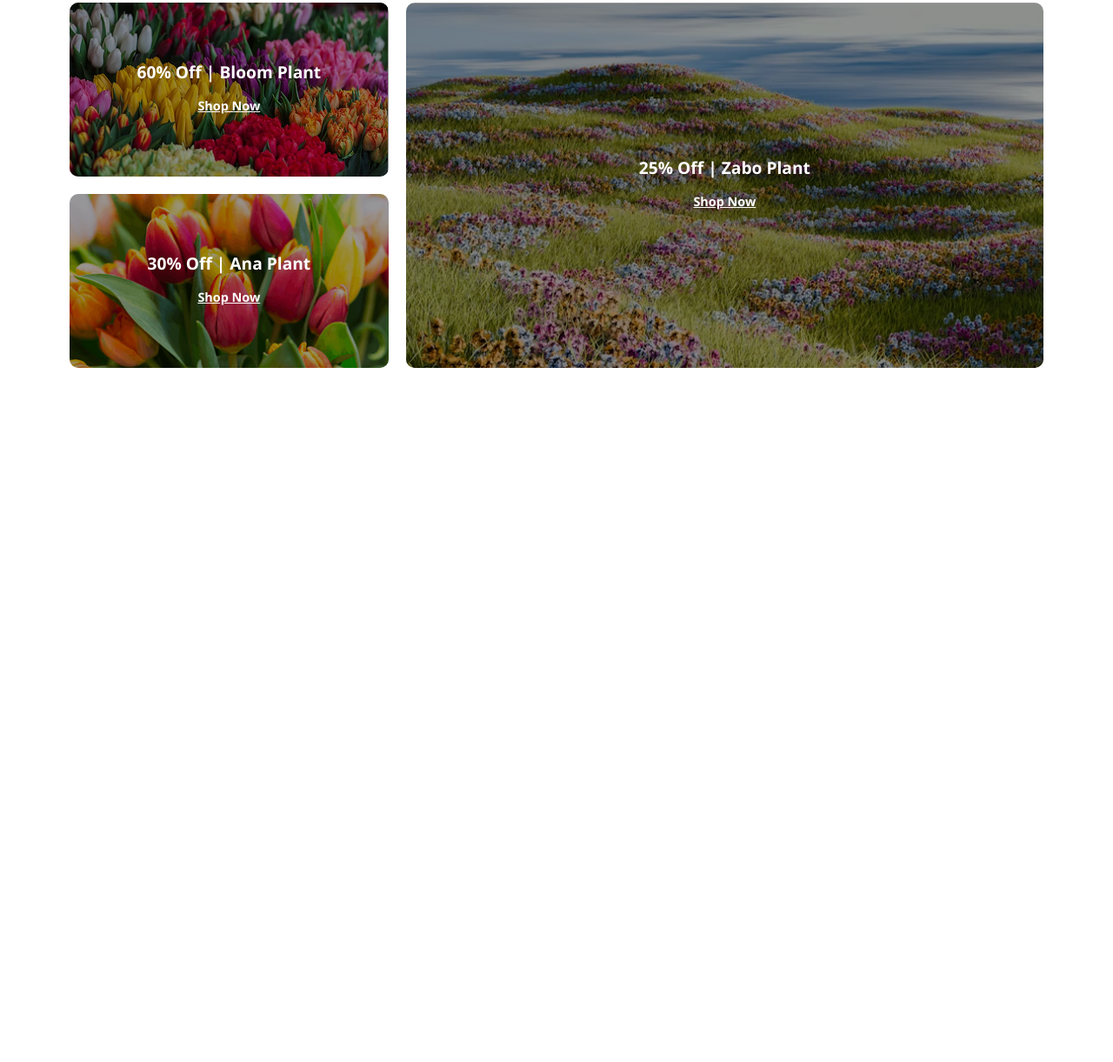
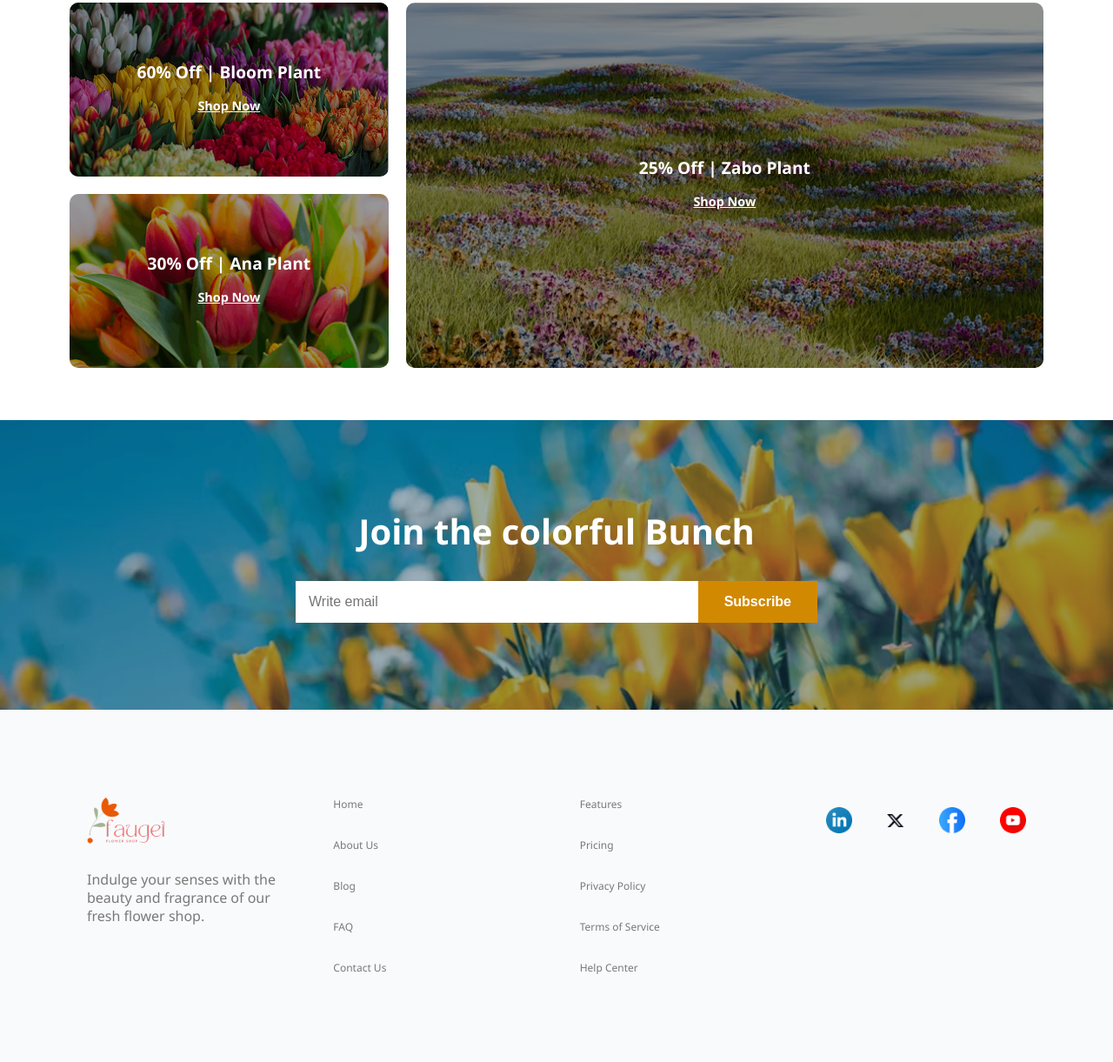
Before and after one commit to SanzidaKona/konaaa-github-repo, a plain HTML site: page index.html in a window 1280 px wide. Shown: the part 2557-3778 px from the top of the page at 87% size. Before the commit the page ends 3040 px from the top, so only its background shows below. Drawn offline with Linux system fonts and the light colour scheme.

Commit message:
add subscribe and footar section

```diff
--- a/index.html
+++ b/index.html
@@ -438,6 +438,150 @@
         min-height: 200px;
       }
     }
+  .subscribe-section {
+      position: relative;
+      text-align: center;
+      color: white;
+    }
+    .subscribe-section img.bg-image {
+      width: 100%;
+      height: 100%;
+      object-fit: cover;
+      position: absolute;
+      top: 0;
+      left: 0;
+      z-index: -1;
+    }
+    .subscribe-content {
+      padding: 100px 20px;
+      max-width: 800px;
+      margin: 0 auto;
+    }
+    .subscribe-content h2 {
+      font-size: 2.5rem;
+      font-weight: bold;
+      margin-bottom: 30px;
+    }
+    .subscribe-form {
+      display: flex;
+      max-width: 600px;
+      margin: 0 auto;
+      background-color: white;
+      overflow: hidden;
+    }
+    .subscribe-form input[type="email"] {
+      flex: 1;
+      padding: 15px;
+      font-size: 1rem;
+      border: none;
+      outline: none;
+    }
+    .subscribe-form button {
+      background-color: rgb(210, 137, 2);
+      color: white;
+      border: none;
+      padding: 0 30px;
+      font-size: 1rem;
+      font-weight: bold;
+      cursor: pointer;
+      transition:background 0.3;
+    }
+    .subscribe-form button:hover {
+      background-color: #e05b00;
+    }
+     @media (max-width: 600px) {
+  .subscribe-content h2 {
+    font-size: 1.8rem;
+  }
+  .subscribe-form {
+    flex-direction: row;
+  }
+  .subscribe-form input[type="email"] {
+    padding: 12px;
+    font-size: 0.95rem;
+  }
+  .subscribe-form button {
+    width: auto;
+    padding: 12px 20px;
+    font-size: 0.9rem;
+  }
+}
+.footer {
+      background-color: #f9fafc;
+      padding: 100px 100px;
+    }
+
+    .footer-container {
+      display: flex;
+      flex-wrap: wrap;
+      justify-content: space-between;
+      max-width: 1200px;
+      margin: 0 auto;
+      gap: 60px;
+    }
+
+    .footer-column {
+      flex: 1;
+      min-width: 100px;
+      display: flex;
+      flex-direction: column;
+      gap: 30px;
+    }
+
+    .footer-logo-section {
+      max-width: 280px;
+    }
+
+    .footer-logo {
+      width: 90px;
+    }
+
+    .footer-text {
+      font-size: 16px;
+      color: #7a7979;
+      line-height: 1.3;
+    }
+
+    .footer-column a {
+      text-decoration: none;
+      color: #7a7979;
+      font-size: 12px;
+      transition: color 0.3s;
+    }
+
+    .footer-column a:hover {
+      color: #000;
+    }
+
+    .social-icons {
+      display: flex;
+      gap: 40px;
+      align-items: center;
+      margin-top: -150px;
+    }
+
+    .icon {
+      width: 30px;
+      height: 30px;
+    }
+
+    .twitter {
+      width: 20px;
+      height: 15px;
+    }
+    @media (max-width: 768px) {
+      .footer-container {
+        flex-direction: column;
+        align-items: flex-start;
+        gap: 40px;
+      }
+
+      .social-icons {
+        order: 10;
+        padding: 0;
+        margin-top: 10px;
+      }
+    }
 
 </style>
 </head>
@@ -584,6 +728,53 @@
     </div>
   </section>
 
+<section class="subscribe-section">
+    <img src="./assets/news-letter-bg.png" alt="Flower Background" class="bg-image">
+
+    <div class="subscribe-content">
+      <h2>Join the colorful Bunch</h2>
+      <form class="subscribe-form">
+        <input type="email" placeholder="Write email" required>
+        <button type="submit">Subscribe</button>
+      </form>
+    </div>
+  </section>
+    <footer class="footer">
+    <div class="footer-container">
+
+      <div class="footer-column footer-logo-section">
+        <img src="./assets/logo.png" alt="Faugei Logo" class="footer-logo" />
+        <p class="footer-text">
+          Indulge your senses with the beauty and fragrance of our fresh flower shop.
+        </p>
+      </div>
+
+      <!-- Column 1 -->
+      <div class="footer-column">
+        <a href="#">Home</a>
+        <a href="#">About Us</a>
+        <a href="#">Blog</a>
+        <a href="#">FAQ</a>
+        <a href="#">Contact Us</a>
+      </div>
+
+      <!-- Column 2 -->
+      <div class="footer-column">
+        <a href="#">Features</a>
+        <a href="#">Pricing</a>
+        <a href="#">Privacy Policy</a>
+        <a href="#">Terms of Service</a>
+        <a href="#">Help Center</a>
+      </div>
+
+      <div class="social-icons">
+        <img src="./assets/icon-linkedin.png" alt="LinkedIn" class="icon">
+        <img src="./assets/icon-twitter.png" alt="Twitter" class="icon twitter">
+        <img src="./assets/icon-facebook.png" alt="Facebook" class="icon">
+        <img src="./assets/icon-youtube.png" alt="YouTube" class="icon">
+      </div>
+    </div>
+  </footer>
 
 
 </div>
```
